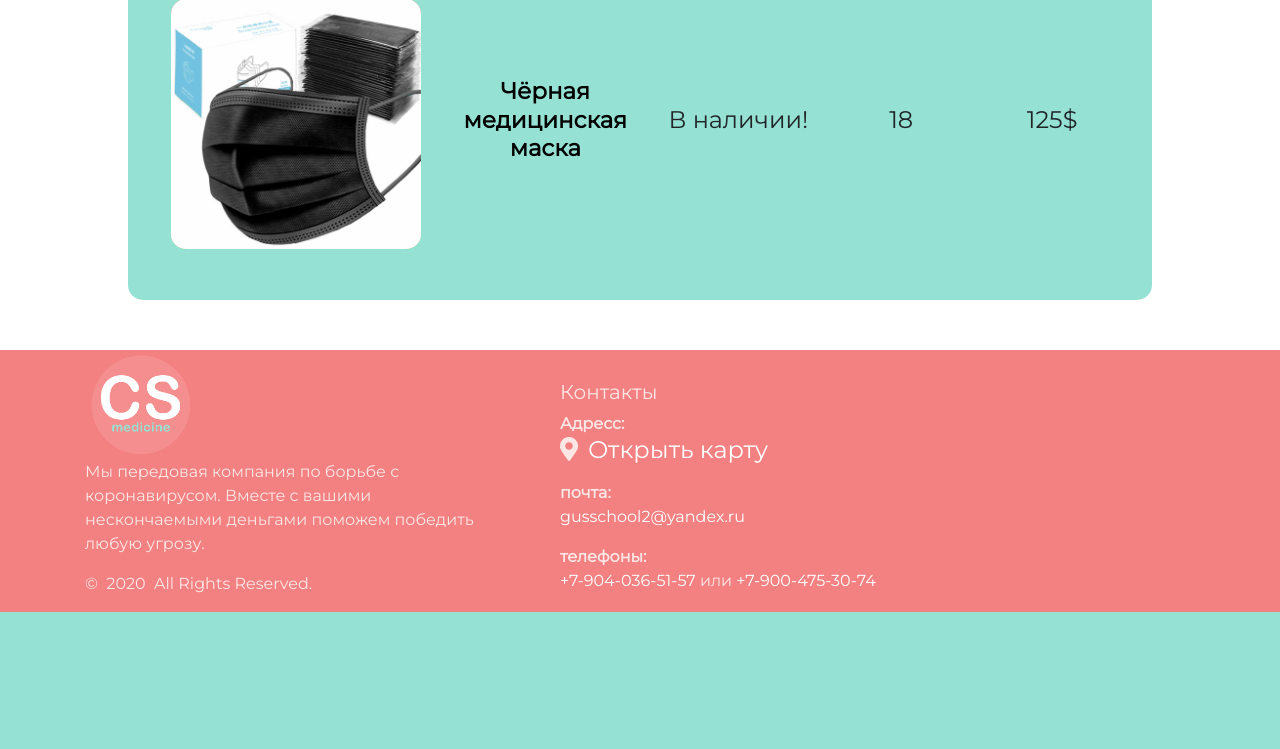
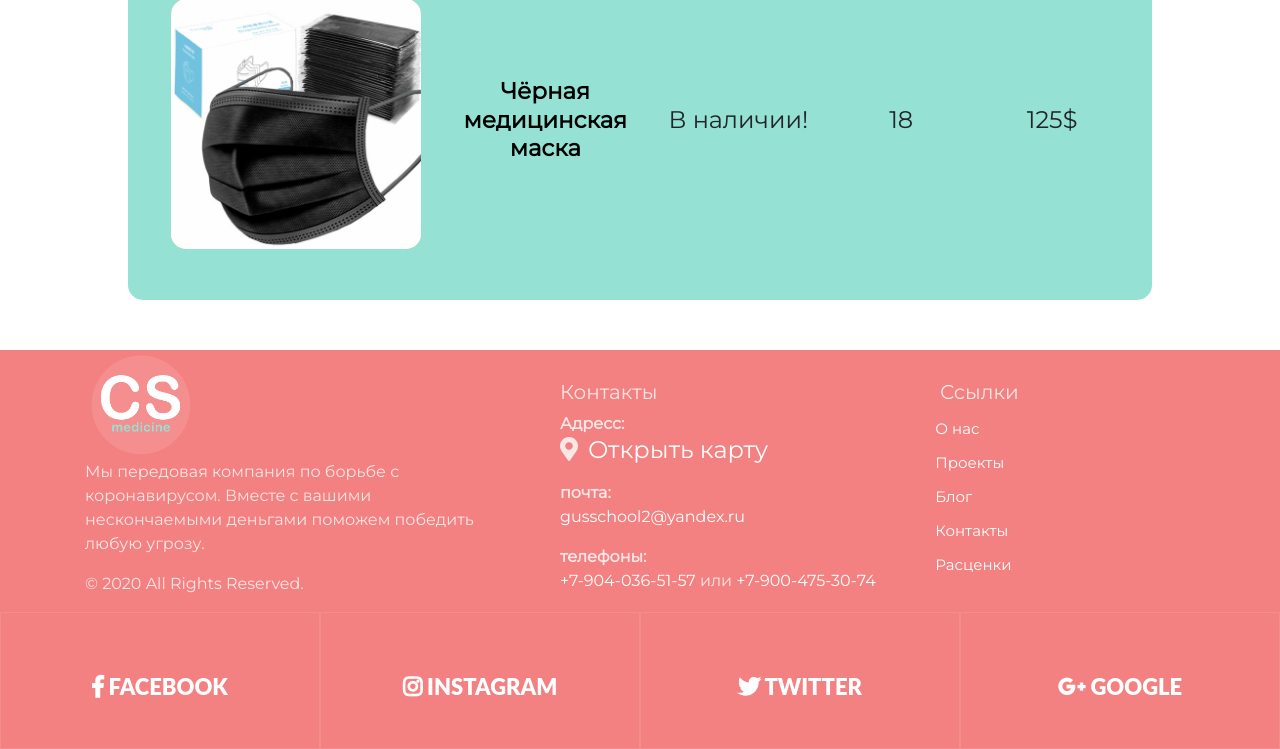
Before and after one commit to 123name123/web_project, a Flask app: page / in a window 1280 px wide. Shown: the part 2081-2830 px from the top of the page. Before the commit the page ends 2693 px from the top, so only its background shows below. Run offline with Flask 2, Linux system fonts and the light colour scheme; data comes from the database, SQL or seed files in the repository; both versions use the stored data as it was after the commit; some libraries are stand-ins or nearby versions.

Commit message:
|Release|

```diff
--- a/templates/base.html
+++ b/templates/base.html
@@ -114,6 +114,7 @@ $(window).scroll(function() {
 
 
 
+
 </script>
 {% block content %}
 {% endblock %}
@@ -129,7 +130,7 @@ $(window).scroll(function() {
                     <p>Мы передовая компания по борьбе с коронавирусом.
                         Вместе с вашими нескончаемыми деньгами поможем победить любую угрозу.</p>
                     <!-- Rights-->
-                    <p class="rights"><span>©  </span><span class="copyright-year">2020</span><span>
+                    <p class="rights"><span>©  </span><span class="copyright-year">2020</span><span>
                 </span><span>All Rights Reserved.</span></p>
                 </div>
             </div>
@@ -157,7 +158,33 @@ $(window).scroll(function() {
                     </dd>
                 </dl>
             </div>
+            <div class="col-md-4 col-xl-3" style="padding-top: 30px">
+                <h5>Ссылки</h5>
+                <ul class="nav-list">
+                    <li><a class="footer_href" href="#">О нас</a></li>
+                    <li><a class="footer_href" href="#">Проекты</a></li>
+                    <li><a class="footer_href" href="#">Блог</a></li>
+                    <li><a class="footer_href" href="#">Контакты</a></li>
+                    <li><a class="footer_href" href="#">Расценки</a></li>
+                </ul>
+            </div>
         </div>
+    </div>
+    <div class="row no-gutters social-container">
+        <div class="col"><a class="social-inner" href="https:\www.facebook.com"
+                            style="padding-bottom: 50px;" target="_blank"><span
+                class="icon mdi mdi-facebook"></span><span style="font-size: 22px;"><i
+                class="fab fa-facebook-f"></i>  Facebook</span></a></div>
+        <div class="col"><a class="social-inner" href="https:\www.instagram.com"
+                            target="_blank"><span
+                class="icon mdi mdi-instagram"></span><span style="font-size: 22px;"><i
+                class="fab fa-instagram"></i>  instagram</span></a></div>
+        <div class="col"><a class="social-inner" href="https:\twitter.com" target="_blank"><span
+                class="icon mdi mdi-twitter"></span><span style="font-size: 22px;"><i
+                class="fab fa-twitter"></i>  twitter</span></a></div>
+        <div class="col"><a class="social-inner" href="https:\www.google.com" target="_blank"><span
+                class="icon mdi mdi-youtube-play"></span><span style="font-size: 22px;"><i
+                class="fab fa-google-plus-g"></i>  google</span></a></div>
     </div>
 </footer>
 </body>
```
Also changed, not shown: db/blogs.sqlite, requirements.txt (line endings or trailing spaces), 4 other files.
